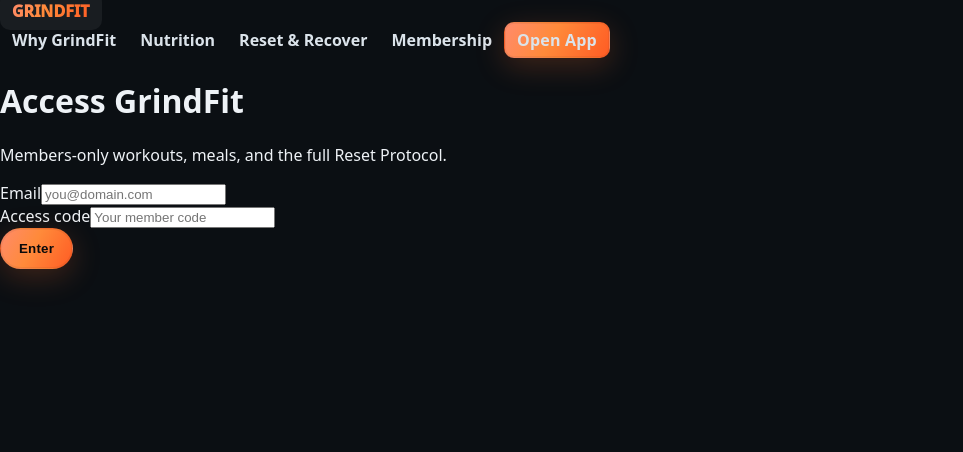
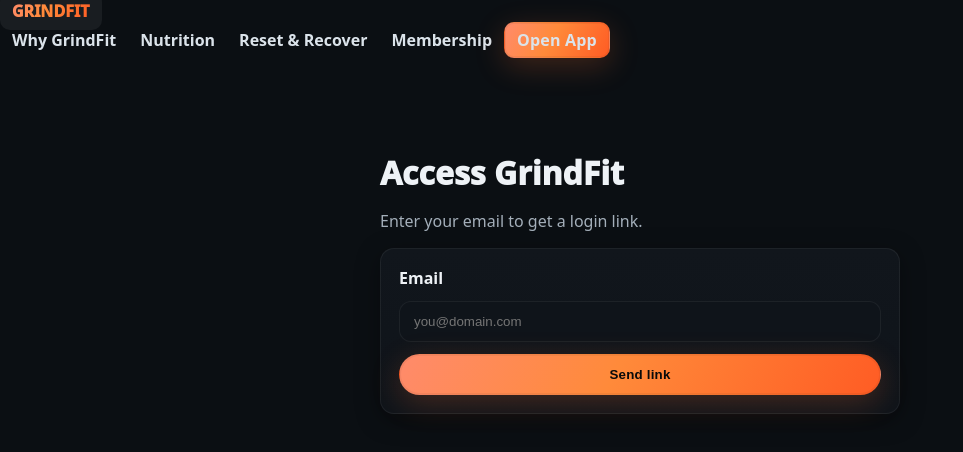
Before and after one commit to GrindFit/grindfit-webapp, a Next.js app: page /login in a window 1280 px wide. Shown: the top 452 px of the page, without its empty margins (0-963 px from the left). Built offline with nearby package versions, Linux system fonts and the light colour scheme.

Commit message:
Update login.js

```diff
--- a/pages/login.js
+++ b/pages/login.js
@@ -1,75 +1,43 @@
-// pages/login.js
+import Head from "next/head";
+import Nav from "../components/Nav";
 import { useState } from "react";
-import Head from "next/head";
-import Nav from "@/components/Nav";
 
-export default function Login() {
+export default function Login(){
   const [email, setEmail] = useState("");
-  const [code, setCode] = useState("");
-  const [err, setErr] = useState("");
 
-  const onSubmit = (e) => {
+  function onSubmit(e){
     e.preventDefault();
-    setErr("");
-
-    try {
-      if (!email || !email.includes("@")) return setErr("Enter a valid email.");
-      if (!code || code.trim().length < 4) return setErr("Enter your access code.");
-
-      if (typeof window !== "undefined") {
-        localStorage.setItem("gf_token", "ok");
-        localStorage.setItem("grindfit_profile", JSON.stringify({ email }));
-      }
-
-      // Send them into the app (we can change this later to /app)
-      window.location.href = "/";
-    } catch {
-      setErr("Something went wrong. Please try again.");
-    }
-  };
+    alert("Demo: send magic link to " + email);
+  }
 
   return (
     <>
       <Head>
-        <title>Log in — GrindFit</title>
+        <title>GrindFit — Login</title>
+        <meta name="viewport" content="width=device-width, initial-scale=1" />
       </Head>
-      <Nav />
-      <main className="gf-container py-24">
-        <h1 className="text-3xl font-extrabold mb-3">Access GrindFit</h1>
-        <p className="text-muted mb-10">
-          Members-only workouts, meals, and the full Reset Protocol.
-        </p>
-
-        <form onSubmit={onSubmit} className="gf-card max-w-xl space-y-6">
-          <div>
-            <label htmlFor="email" className="label">Email</label>
+      <Nav/>
+      <main className="section">
+        <div className="container" style={{maxWidth: 520}}>
+          <h1 style={{fontWeight:1000, marginBottom:12}}>Access GrindFit</h1>
+          <p style={{color:"#a4afba", marginBottom:16}}>Enter your email to get a login link.</p>
+          <form onSubmit={onSubmit} className="card" style={{padding:18, display:"grid", gap:12}}>
+            <label htmlFor="email" style={{fontWeight:800}}>Email</label>
             <input
               id="email"
               type="email"
-              className="input"
+              required
+              value={email}
+              onChange={(e)=>setEmail(e.target.value)}
               placeholder="you@domain.com"
-              value={email}
-              onChange={(e) => setEmail(e.target.value)}
+              style={{
+                borderRadius:12, border:"1px solid var(--line)", padding:"12px 14px",
+                background:"#0f141a", color:"#eef2f6"
+              }}
             />
-          </div>
-
-          <div>
-            <label htmlFor="code" className="label">Access code</label>
-            <input
-              id="code"
-              className="input"
-              placeholder="Your member code"
-              value={code}
-              onChange={(e) => setCode(e.target.value)}
-            />
-          </div>
-
-          {err && <p className="text-error">{err}</p>}
-
-          <button className="btn-primary w-full" type="submit">
-            Enter
-          </button>
-        </form>
+            <button className="btn-primary" type="submit">Send link</button>
+          </form>
+        </div>
       </main>
     </>
   );
```
